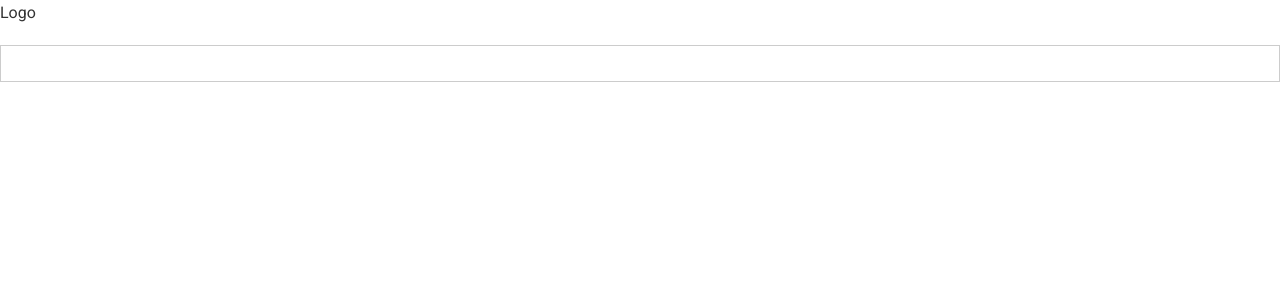
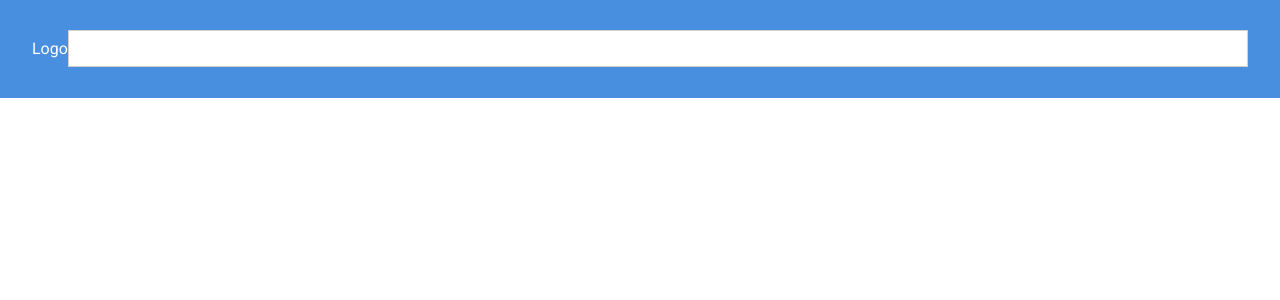
Before and after one commit to BarriF13/React-Fundementals, a React (Create React App) app: page / in a window 1280 px wide. Shown: the top 300 px of the page. Built offline with nearby package versions, Linux system fonts and the light colour scheme.

Commit message:
Add an event

```diff
--- a/src/App.js
+++ b/src/App.js
@@ -5,10 +5,11 @@ import './App.css';
 
 function App() {
   return (
-    <div className="App">
-     <Header />
 
-    </div>
+      <div className="App">
+      <Header />
+     </div>
+
   );
 }
 
--- a/src/components/Header.js
+++ b/src/components/Header.js
@@ -24,15 +24,24 @@
 //2-- after making a class we need to connect it to react so we extends it to react.component
 //3-- we need to render the class--render function
 //4-- now we need to destructuring so we ass Component on the import line
+
+//5- now we are adding an event
 import React,{Component} from 'react';
 
 
 
 class Header extends Component {
+
     render() {
+
       return (
-        <header>
-          <div>Logo</div>
+
+        <header className="navbar bg-primary">
+
+          <div
+          className="logo"
+          onClick={ ()=> {console.log('I have been clicked')}}
+          >Logo</div>
           <input type="text" />
         </header>
       )
```
